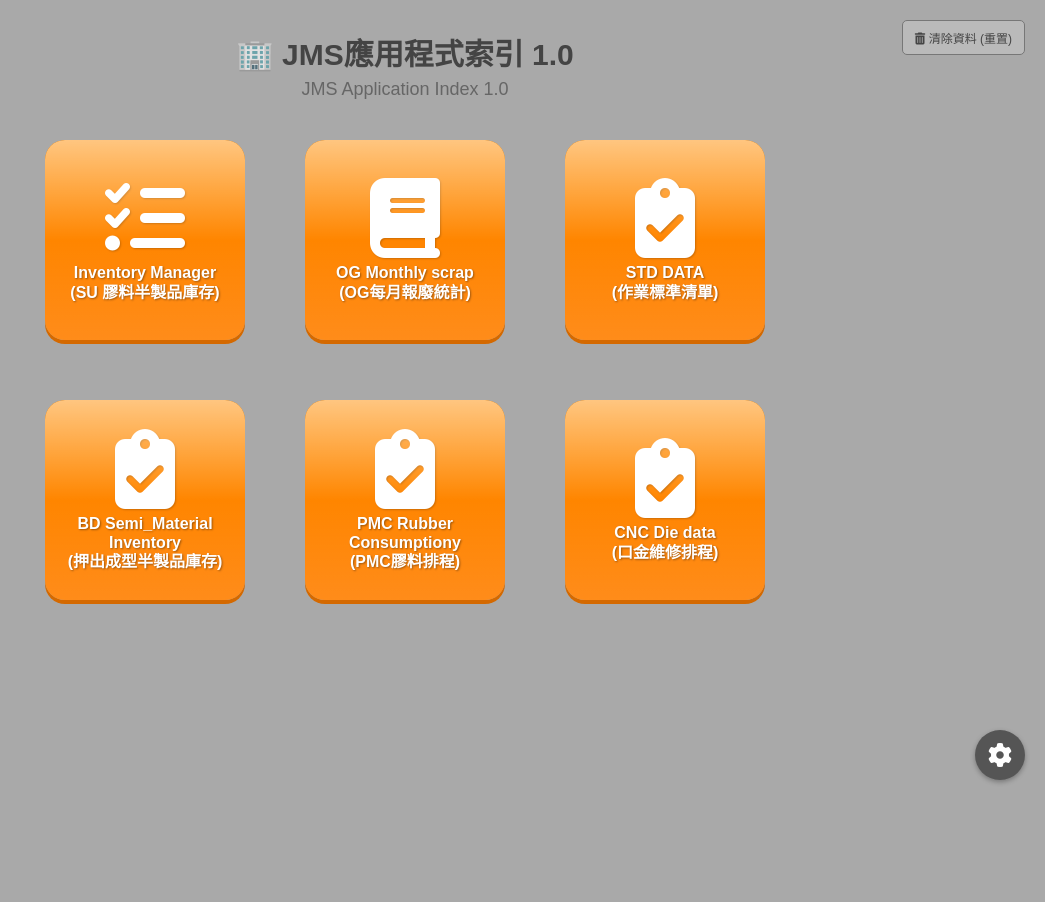
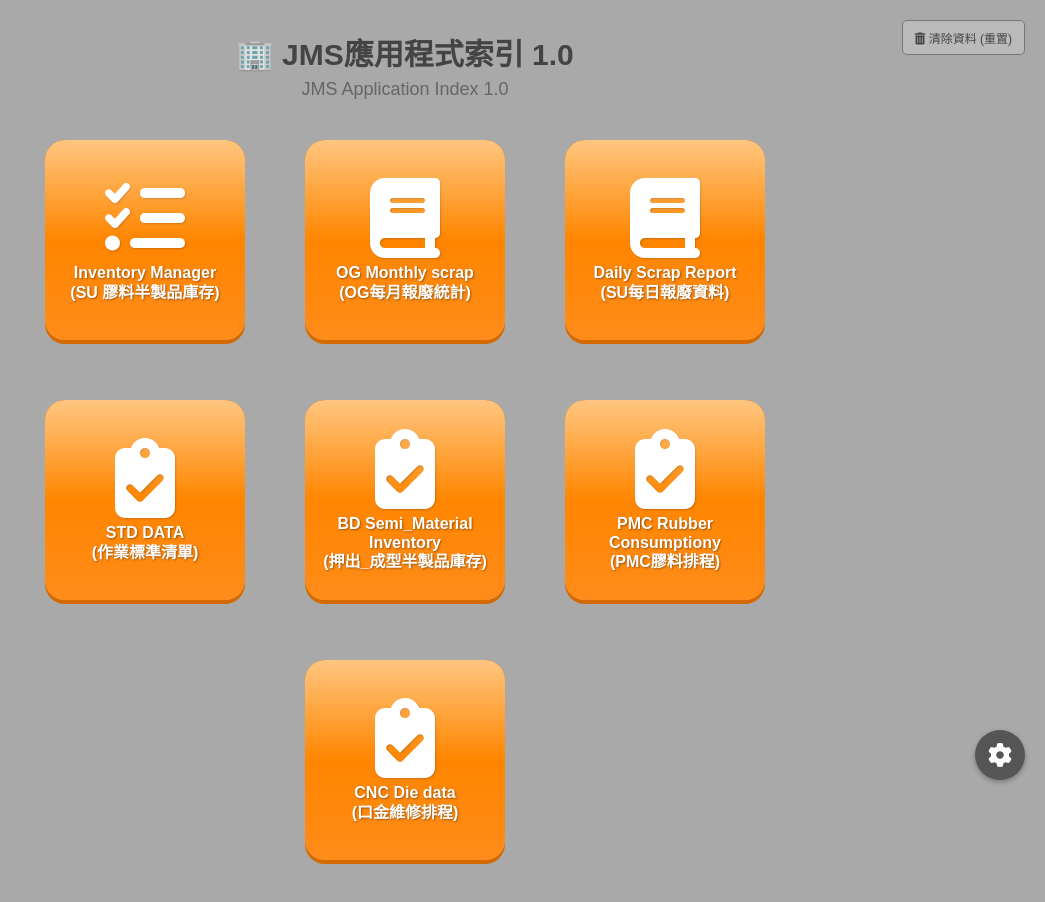
Before and after one commit to DEREKLIN1429/JS_KEY, a plain HTML site: page index.html in a window 1280 px wide. Shown: the whole page, without its empty margins (235-1280 px from the left). Before the commit the page ends 860 px from the top, so only its background shows below. Drawn offline with Linux system fonts and the light colour scheme.

Commit message:
Update index.html

```diff
--- a/index.html
+++ b/index.html
@@ -399,9 +399,10 @@
 
         const defaultButtons = [
                   { en: "Inventory Manager", cn: "SU 膠料半製品庫存", url: "https://dereklin1429.github.io/Inventory-Dashboard-main-V3/", icon: "fa-list-check" },
-                  { en: "OG Monthly scrap", cn: "OG每月報廢統計", url: "http://10.90.33.36:3001/", icon: "fa-book" } ,
+                  { en: "OG Monthly scrap", cn: "OG每月報廢統計", url: "http://10.90.33.36:3001/", icon: "fa-book" },
+                  { en: "Daily Scrap Report", cn: "SU每日報廢資料", url: "https://dereklin1429.github.io/Scrap-everyday-MRI/", icon: "fa-book" },
                    { en: "STD DATA", cn: "作業標準清單", url: "http://10.90.33.36:3005/", icon: "fa-clipboard-check" },
-                   { en: "BD Semi_Material Inventory", cn: "押出成型半製品庫存", url: "http://10.90.33.36:5001/", icon: "fa-clipboard-check" },
+                   { en: "BD Semi_Material Inventory", cn: "押出_成型半製品庫存", url: "http://10.90.33.36:5001/", icon: "fa-clipboard-check" },
                    { en: "PMC Rubber Consumptiony", cn: "PMC膠料排程", url: "http://10.90.33.36:5002/", icon: "fa-clipboard-check" },
                    { en: "CNC Die data", cn: "口金維修排程", url: "http://10.90.33.36:4002/", icon: "fa-clipboard-check" }
 
```
